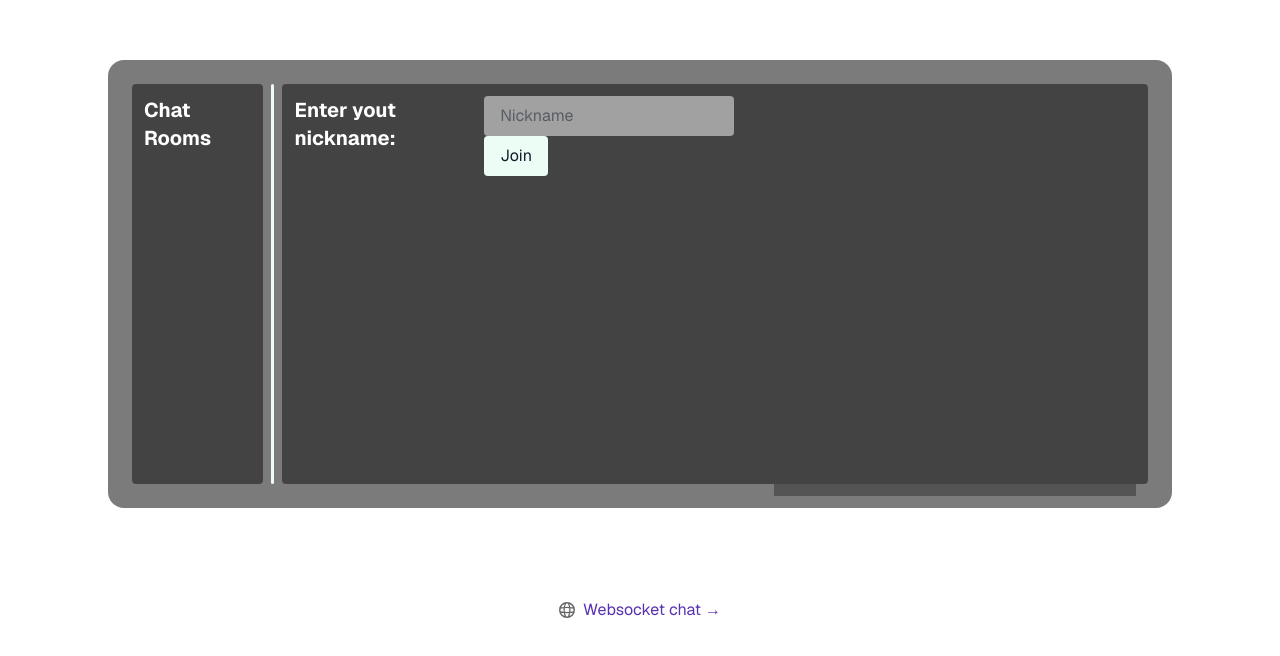
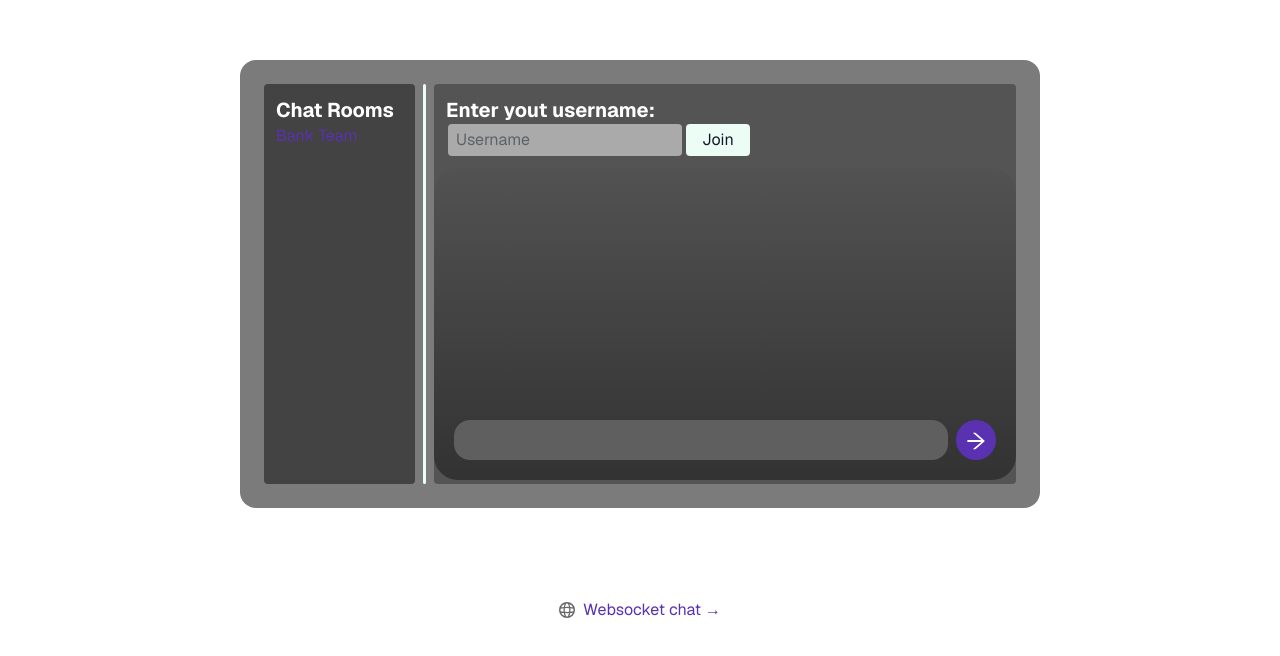
Before and after one commit to Mlodovico/real-time-chat-app, a Next.js app in the folder frontend/: page / in a window 1280 px wide. Shown: the part 132-788 px from the top of the page. Built offline with nearby package versions, Linux system fonts and the light colour scheme.

Commit message:
feature: front end interface finalized

```diff
--- a/frontend/package.json
+++ b/frontend/package.json
@@ -11,7 +11,8 @@
   "dependencies": {
     "next": "15.3.0",
     "react": "^19.1.0",
-    "react-dom": "^19.1.0"
+    "react-dom": "^19.1.0",
+    "react-icons": "^5.5.0"
   },
   "devDependencies": {
     "@eslint/eslintrc": "^3",
--- a/frontend/src/app/page.tsx
+++ b/frontend/src/app/page.tsx
@@ -1,9 +1,15 @@
 "use client";
 import Image from "next/image";
 import { useState } from "react";
+import { AiOutlineArrowRight } from "react-icons/ai";
 
 export default function Home() {
   const [nickname, setNickname] = useState("");
+  const [room, setRoom] = useState("");
+
+  const sendMessage = () => {
+    console.log("Sending mesage to the server");
+  };
 
   return (
     <div className="grid grid-rows-[20px_1fr_20px] items-center justify-items-center min-h-screen p-8 pb-20 gap-16 sm:p-20 font-[family-name:var(--font-geist-sans)]">
@@ -11,36 +17,37 @@ export default function Home() {
         <div className="flex flex-col gap-[16px] items-center sm:items-start">
           <div className="flex flex-col items-center gap-6 p-7 md:flex-row rounded-2xl">
             <div
-              className="flex flex-col gap-2 rounded-2xl p-6"
+              className="flex justify-center gap-2 rounded-2xl p-6"
               style={{
                 backgroundColor: "rgba(67, 67, 67, 0.7)",
                 minWidth: "800px",
                 minHeight: "400px",
               }}
             >
-              <div className="flex gap-2">
+              <div className="flex w-full gap-2">
                 <div
-                  className="flex  justify-center p-3 rounded h-100"
+                  className="w-1/4 justify-center p-3 rounded h-100"
                   style={{ backgroundColor: "rgba(67, 67, 67, 1)" }}
                 >
                   <p className="text-xl font-bold text-white">Chat Rooms</p>
+                  <div>Bank Team</div>
                 </div>
                 <div className="h-100 w-1 rounded-2xl bg-emerald-50" />
                 <div
-                  className="flex justify-center p-3 rounded h-100"
-                  style={{ backgroundColor: "rgba(67, 67, 67, 1)" }}
+                  className="h-100 w-full rounded"
+                  style={{ backgroundColor: "rgba(67, 67, 67, 0.7)" }}
                 >
-                  <div className="flex justify-center">
+                  <div className="flex flex-col justify-center p-3">
                     <p className="text-xl font-bold text-white">
-                      Enter yout nickname:{"  "}
+                      Enter yout username:{"  "}
                     </p>
                     <div>
                       <input
                         type="text"
                         value={nickname}
-                        placeholder="Nickname"
+                        placeholder="Username"
                         onChange={(e) => setNickname(e.target.value)}
-                        className=" text-gray-900 rounded px-4 py-2 mx-0.5"
+                        className=" text-gray-900 rounded px-2 py-1 mx-0.5"
                         maxLength={20}
                         minLength={3}
                         style={{
@@ -49,7 +56,7 @@ export default function Home() {
                         autoComplete="off"
                       />
                       <button
-                        className="bg-emerald-50 text-gray-900 rounded px-4 py-2 mx-0.5"
+                        className="bg-emerald-50 text-gray-900 rounded px-4 py-1 mx-0.5"
                         onClick={() => {
                           console.log(nickname);
                           setNickname("");
@@ -58,10 +65,35 @@ export default function Home() {
                         Join
                       </button>
                     </div>
-                    <div
-                      className="w-100 h-100"
-                      style={{ backgroundColor: "rgba(67, 67, 67, 0.7)" }}
-                    ></div>
+                  </div>
+                  <div
+                    className="flex flex-col h-78 rounded-3xl justify-end p-3"
+                    style={{
+                      backgroundImage:
+                        "linear-gradient(180deg, rgba(67, 67, 67, 0.1), rgba(0,0,0,0.4))",
+                    }}
+                  >
+                    <div className="flex w-12/12  p-2">
+                      <input
+                        type="chat"
+                        className="w-11/12 h-10 rounded-2xl mr-2"
+                        style={{ backgroundColor: "rgba(95,95,95, 1)" }}
+                      />
+                      <button
+                        onClick={() => {
+                          sendMessage();
+                        }}
+                        className="h-10 w-10 rounded-full justify-center flex items-center"
+                        type="submit"
+                        aria-label="Send message"
+                        style={{ backgroundColor: "rgb(89, 49, 177)" }}
+                      >
+                        <AiOutlineArrowRight
+                          className="text-white text-2xl"
+                          style={{ marginTop: "2px" }}
+                        />
+                      </button>
+                    </div>
                   </div>
                 </div>
               </div>
```
Also changed, not shown: 1 other file (tests, documents, lock files or other folders).
